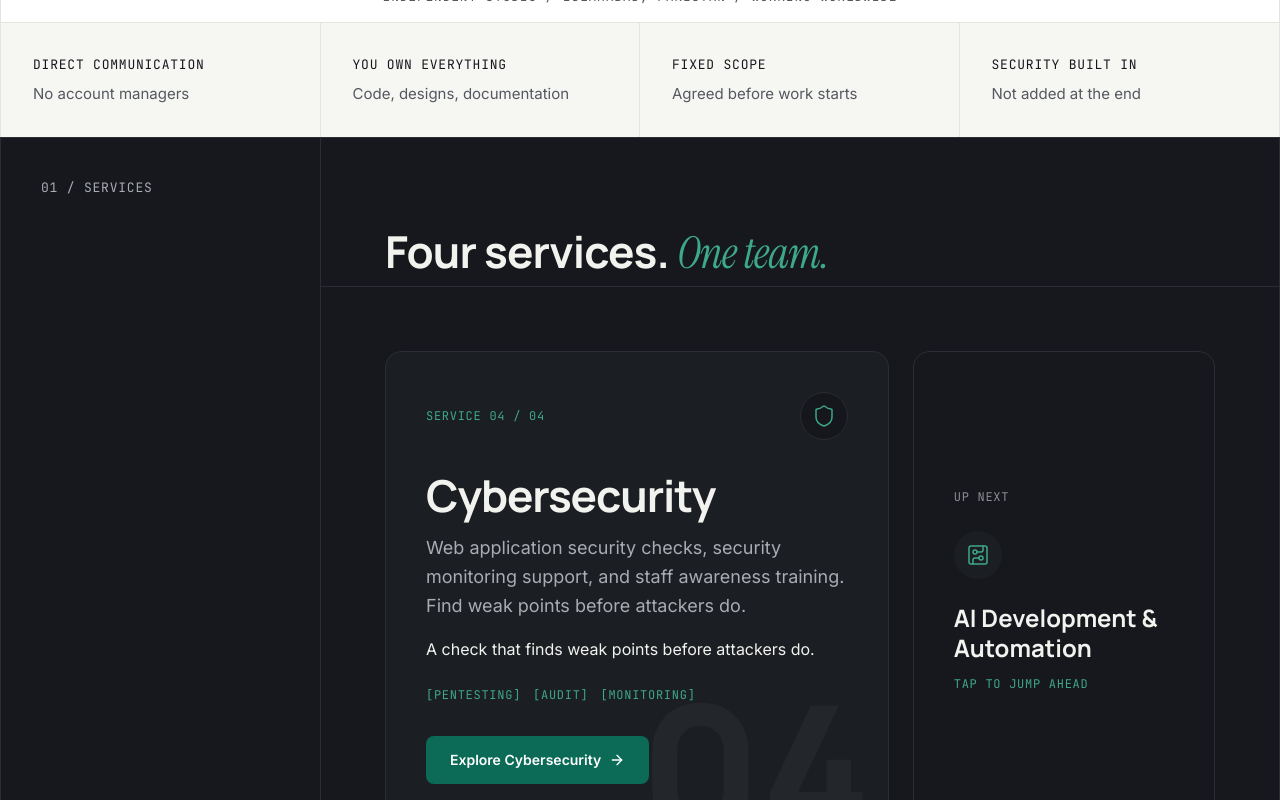
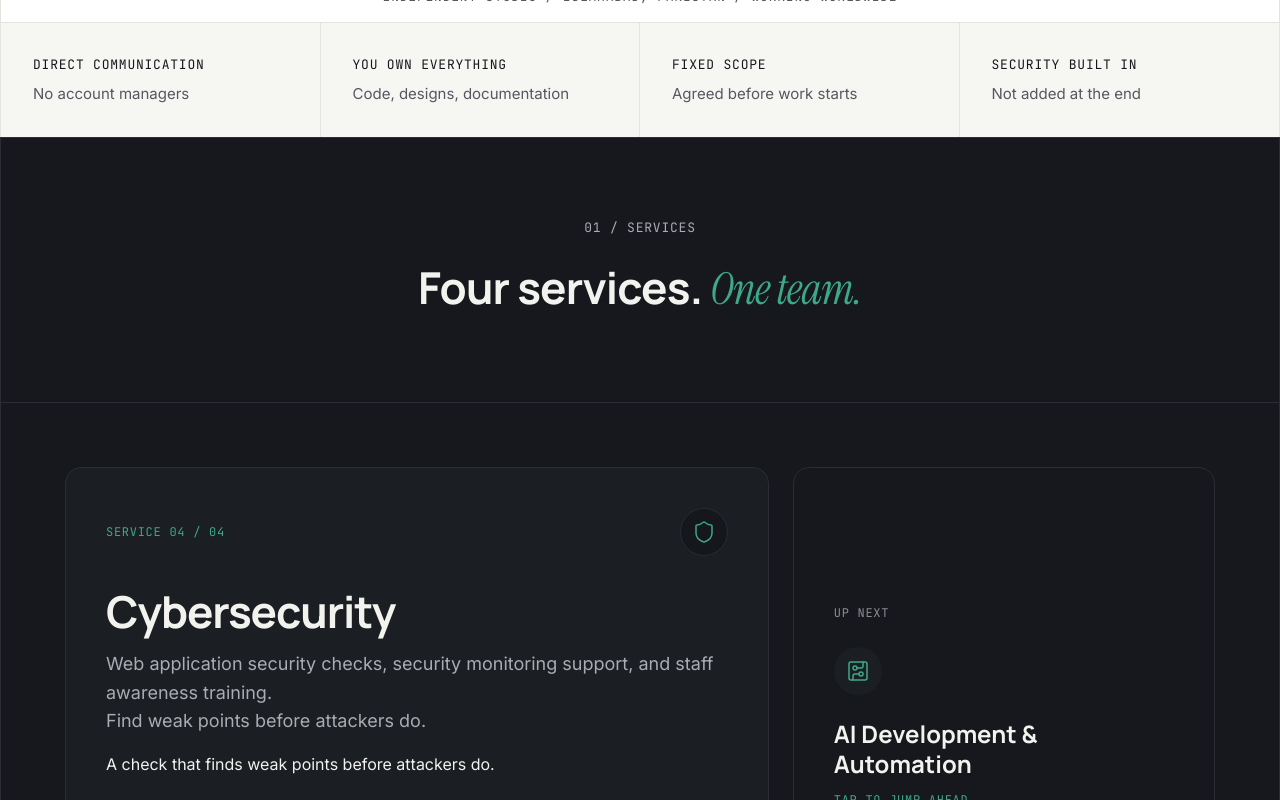
Before and after one commit to Raja468/Drexa_AI, a Next.js app: page / in a window 1280 px wide. Shown: the part 920-1720 px from the top of the page. Built offline with nearby package versions, Linux system fonts and the light colour scheme.

Commit message:
Make services section full-width and centred

```diff
--- a/components/sections/modern-home.tsx
+++ b/components/sections/modern-home.tsx
@@ -200,19 +200,20 @@ export function ModernHome() {
         </StaggerContainer>
       </section>
 
-      {/* 01 SERVICES */}
-      <Section number="01" title="Services" dark>
-         <div className="flex flex-col">
-           <div className="border-b border-[#2A2D33] px-8 pt-12 md:px-12 md:pt-16 lg:px-16 lg:pt-20">
+      {/* 01 SERVICES - full-width, centred, wide cards */}
+      <section className="relative border-t border-[#2A2D33] bg-[#16181D] text-[#F2F2EE]">
+        <div className="mx-auto max-w-[1440px] border-x border-[#2A2D33]">
+          <div className="border-b border-[#2A2D33] px-6 py-12 text-center md:px-10 md:py-16 lg:px-12 lg:py-20">
             <FadeUp>
-               <h2 className="font-display text-[28px] md:text-[44px] font-bold tracking-[-0.02em]">
+              <p className="font-mono text-[13px] uppercase tracking-[0.06em] text-[#A9ACB2]">01 / Services</p>
+              <h2 className="mt-4 font-display text-[28px] font-bold tracking-[-0.02em] md:text-[44px]">
                 Four services. <em className="font-serif font-normal italic text-accent-dark">One team.</em>
               </h2>
             </FadeUp>
           </div>
           <ServicesCarousel services={services} />
         </div>
-      </Section>
+      </section>
 
       {/* 02 PROCESS */}
       <Section number="02" title="Process">
```
Lines whose indentation alone changed are shown as unchanged.
